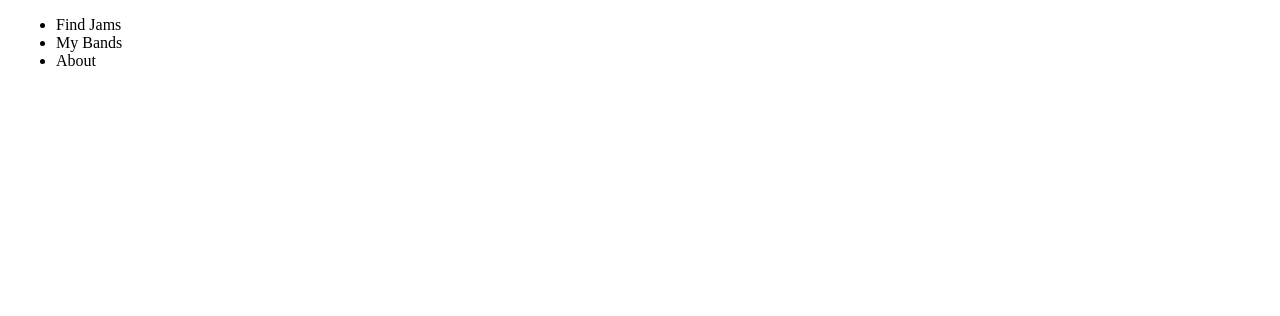
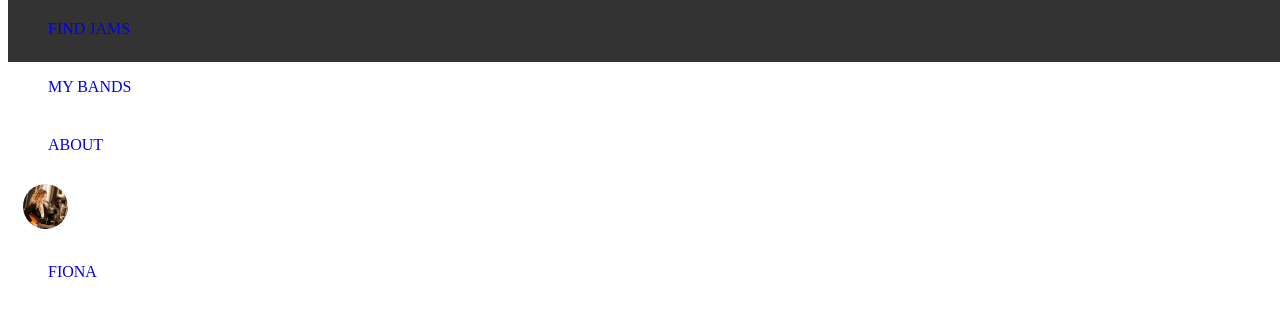
Before and after one commit to faliona6/jambre, an Angular app in the folder client/: page /findbands in a window 1280 px wide. Before the commit this address led to /. Shown: the top 316 px of the page. Built offline with nearby package versions, Linux system fonts and the light colour scheme.

Commit message:
added users.json, working on main css

```diff
--- a/client/src/app/app-routing.module.ts
+++ b/client/src/app/app-routing.module.ts
@@ -3,6 +3,7 @@ import { RegisterComponent } from './register/register.component';
 import { LoginComponent } from './login/login.component';
 import { NgModule } from '@angular/core';
 import { Routes, RouterModule } from '@angular/router';
+import { FindbandsComponent } from './findbands/findbands.component';
 
 const routes: Routes = [
   {
@@ -21,6 +22,10 @@ const routes: Routes = [
   {
     path: 'home',
     component: HomeComponent
+  },
+  {
+    path: 'findbands',
+    component: FindbandsComponent
   }
 ];
 
--- a/client/src/app/app.component.css
+++ b/client/src/app/app.component.css
@@ -0,0 +1,78 @@
+/* Universal Styles for Jambre Website */
+
+:root {
+    --main-black: #2a2929;
+    --main-red: #e35953;
+    --main-yellow: #f2c06f;
+    --main-green: #c3d190;
+    --main-mauve: #d8bcbc;
+    --main-white: white;
+
+    --main-font: 'Source Sans Pro', sans-serif;
+}
+
+p {
+    font-family: var(--main-font);
+    color: var(--main-black);
+}
+
+body {
+    margin: 0px;
+}
+
+.label {
+    font-family: var(--main-font);
+    color: var(--main-red);
+}
+
+/* ---------------------Classes--------------------- */
+
+/*-----------Font Styles----------*/
+.font-size-xs {
+    font-size: 15px;
+}
+.font-size-s {
+    font-size: 20px;
+}
+.font-size-m {
+    font-size: 18px;
+}
+.font-size-l {
+    font-size: 40px;
+}
+.font-size-xl {
+    font-size: 40px;
+}
+
+.description {
+    font-size: 20px;
+    font-family: var(--main-font);
+    color: var(--main-black);
+}
+
+.page-title {
+    font-size: 40px;
+    font-family: var(--main-font);
+    color: var(--main-white);
+}
+
+
+/*Formatting*/
+
+.flow-left {
+    float: left;
+}
+.flow-right {
+    float: right;
+}
+.flow-center {
+    float: center;
+}
+
+.vertical-center {
+    margin: 0;
+    position: absolute;
+    top: 50%;
+    -ms-transform: translateY(-50%);
+    transform: translateY(-50%);
+}
--- a/client/src/app/app.module.ts
+++ b/client/src/app/app.module.ts
@@ -9,6 +9,7 @@ import { HttpClientModule } from '@angular/common/http';
 import { NavComponent } from './nav/nav.component';
 import { RegisterComponent } from './register/register.component';
 import { HomeComponent } from './home/home.component';
+import { FindbandsComponent } from './findbands/findbands.component';
 
 @NgModule({
   declarations: [
@@ -16,7 +17,8 @@ import { HomeComponent } from './home/home.component';
     LoginComponent,
     NavComponent,
     RegisterComponent,
-    HomeComponent
+    HomeComponent,
+    FindbandsComponent
   ],
   imports: [
     BrowserModule,
--- /dev/null
+++ b/client/src/app/findbands/findbands.component.html
@@ -0,0 +1,3 @@
+<p>
+  findbands works!
+</p>
--- /dev/null
+++ b/client/src/app/findbands/findbands.component.ts
@@ -0,0 +1,15 @@
+import { Component, OnInit } from '@angular/core';
+
+@Component({
+  selector: 'app-findbands',
+  templateUrl: './findbands.component.html',
+  styleUrls: ['./findbands.component.css']
+})
+export class FindbandsComponent implements OnInit {
+
+  constructor() { }
+
+  ngOnInit() {
+  }
+
+}
--- a/client/src/app/nav/nav.component.css
+++ b/client/src/app/nav/nav.component.css
@@ -0,0 +1,55 @@
+/*----------Links---------*/
+a {
+    text-decoration: none;
+    transition: color 0.3s;
+}
+
+a:hover {
+    color: var(--main-mauve);
+}
+
+a:active {
+    text-decoration: underline;
+}
+
+
+/* ---------------------Navbar--------------------- */
+#nav-bar {
+    background-color: #333;
+    width: 100%;
+    position: fixed;
+    top: 0;
+}
+
+#links {
+    /* text-align: center;
+    width: 100%;
+    height: 100%; */
+    height: auto;
+    width: auto;
+}
+
+.nav-label {
+    padding: 20px 0px 20px 40px;
+    display: block;
+}
+
+.user-icon {
+    width: 45px;
+    height: auto;
+    border-radius: 50%;
+    margin: 10px 20px 10px 15px;
+
+}
+
+li {
+    display: inline;
+    list-style: none;
+}
+
+ul {
+    vertical-align: middle;
+    margin: 0px;
+    height: 62.4px;
+    padding: 0px;
+}
--- a/client/src/app/nav/nav.component.html
+++ b/client/src/app/nav/nav.component.html
@@ -1,8 +1,10 @@
-<nav>
-  <ul>
-    <li routerLink='/'>Find Jams</li>
-    <li routerLink='/'>My Bands</li>
-    <li routerLink='/'>About</li>
-  </ul>
-  <!-- <user> {{ user }} </user>-->
-</nav>
+<div id="nav-bar">
+    <ul>
+        <li><a routerLink='/' class="label font-size-m nav-label flow-left">FIND JAMS</a></li>
+        <li><a routerLink='/'class="label font-size-m nav-label flow-left">MY BANDS</a></li>
+        <li><a routerLink='/'class="label font-size-m nav-label flow-left">ABOUT</a></li>
+
+        <li><img class="user-icon flow-right" src="../../assets/profilepic.jpg"></li>
+        <li><a routerLink='/' class="label font-size-m nav-label flow-right">FIONA</a></li>
+    </ul>
+</div>
```
Also changed, not shown: client/src/assets/usersProfile.json (+21 -1 lines), client/src/app/findbands/findbands.component.css (added), client/src/assets/profilepic.jpg (added), 9 other files (tests, documents, lock files or other folders).
